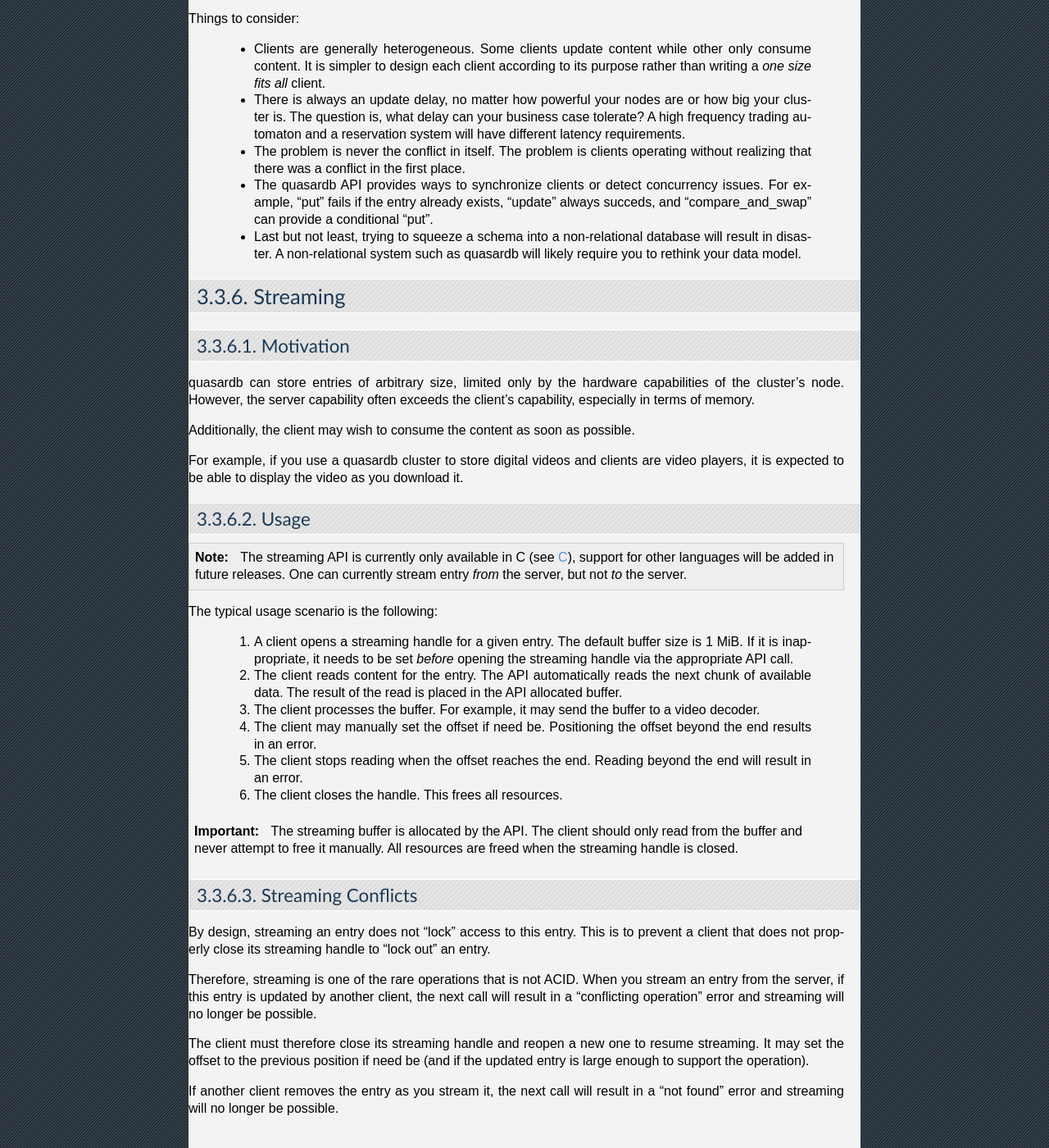
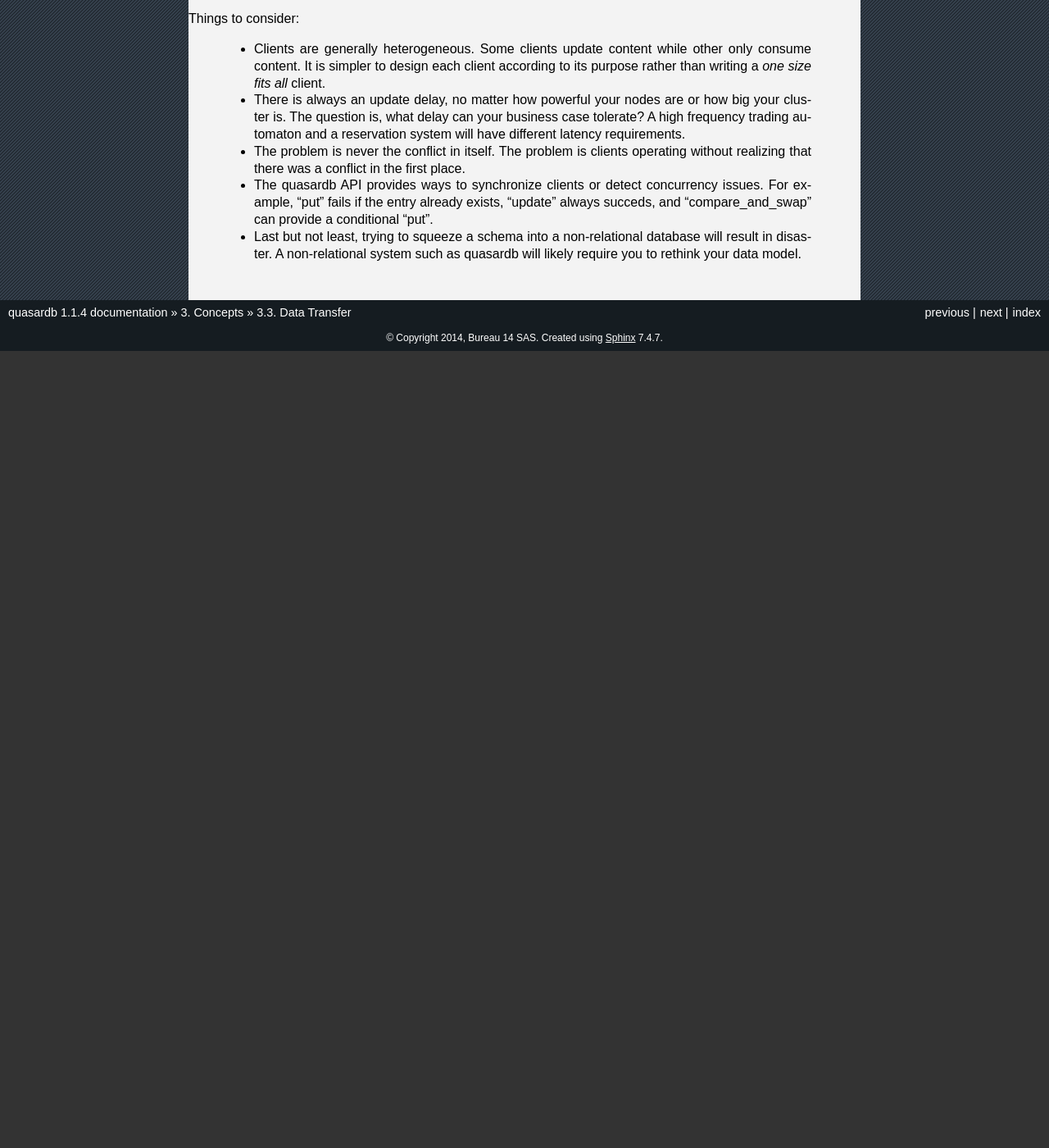
Before and after one commit to iltommi/qdb-documentation, a Sphinx documentation site: the page built from source/concepts/data_transfer.rst, in a window 1280 px wide and 1400 px high, scrolled down 3549 px. Shown: the whole window at 82% size. Built offline with Sphinx 7.4.7, drawn with Linux system fonts in a browser that asks for light colours; pages that are not in the unit, such as notebooks, are missing from menus; after the commit the page ends 3977 px from its top, so only the background shows below that; some of the changed text lies outside the part shown.

Commit message:
Remove streaming from 1.2.x docs. Clean up comments.

```diff
--- a/source/concepts/data_transfer.rst
+++ b/source/concepts/data_transfer.rst
@@ -1,23 +1,5 @@
 Data Transfer
 =============
-
-.. ### "Data Transfer" Content Plan
-	- Connections between a client and the cluster
-	- Network protocol and performance
-	- An visual example of "get" - How the cluster determines where data is located
-	- An visual example of "set" - How the cluster determines where data gets stored
-	- Data Conflicts (reference Troubleshooting article)
-
-.. ## TODO ##
-.. ## Find a home for this. ##
-.. ## Remove from data_storage.rst at that time. ##
-
-   When are entries actually synced to disk?
-   ------------------------------------------
-   Entries are often kept resident in a write cache so the daemon can rapidly serve a large amount of simultaenous requests. When a user adds or updates an entry on the cluster the entry's value may not be synced to the disk immediately. However, quasardb guarantees the data is consistent at all times, even in case of hardware or software failure.
-
-   If you need to guarantee that every cluster write is synced to disk immediately, disable the write cache by setting the "sync" configuration option to true. Disabling the write cache may have an impact on performance.
-
 
 Designed for Concurrency
 ------------------------
@@ -175,45 +157,3 @@ Things to consider:
     * The problem is never the conflict in itself. The problem is clients operating without realizing that there was a conflict in the first place.
     * The quasardb API provides ways to synchronize clients or detect concurrency issues. For example, "put" fails if the entry already exists, "update" always succeds, and "compare_and_swap" can provide a conditional "put".
     * Last but not least, trying to squeeze a schema into a non-relational database will result in disaster. A non-relational system such as quasardb will likely require you to rethink your data model.
-
-
-
-Streaming
----------
-
-Motivation
-^^^^^^^^^^
-
-quasardb can store entries of arbitrary size, limited only by the hardware capabilities of the cluster's node. However, the server capability often exceeds the client's capability, especially in terms of memory.
-
-Additionally, the client may wish to consume the content as soon as possible.
-
-For example, if you use a quasardb cluster to store digital videos and clients are video players, it is expected to be able to display the video as you download it.
-
-Usage
-^^^^^
-
-.. note:: The streaming API is currently only available in C (see :doc:`../api/c`), support for other languages will be added in future releases. One can currently stream entry *from* the server, but not *to* the server.
-
-The typical usage scenario is the following:
-
-    #. A client opens a streaming handle for a given entry. The default buffer size is 1 MiB. If it is inappropriate, it needs to be set *before* opening the streaming handle via the appropriate API call.
-    #. The client reads content for the entry. The API automatically reads the next chunk of available data. The result of the read is placed in the API allocated buffer.
-    #. The client processes the buffer. For example, it may send the buffer to a video decoder.
-    #. The client may manually set the offset if need be. Positioning the offset beyond the end results in an error.
-    #. The client stops reading when the offset reaches the end. Reading beyond the end will result in an error.
-    #. The client closes the handle. This frees all resources.
-
-.. important::
-    The streaming buffer is allocated by the API. The client should only read from the buffer and never attempt to free it manually. All resources are freed when the streaming handle is closed.
-
-Streaming Conflicts
-^^^^^^^^^^^^^^^^^^^
-
-By design, streaming an entry does not "lock" access to this entry. This is to prevent a client that does not properly close its streaming handle to "lock out" an entry.
-
-Therefore, streaming is one of the rare operations that is not ACID. When you stream an entry from the server, if this entry is updated by another client, the next call will result in a "conflicting operation" error and streaming will no longer be possible.
-
-The client must therefore close its streaming handle and reopen a new one to resume streaming. It may set the offset to the previous position if need be (and if the updated entry is large enough to support the operation).
-
-If another client removes the entry as you stream it, the next call will result in a "not found" error and streaming will no longer be possible.
```
